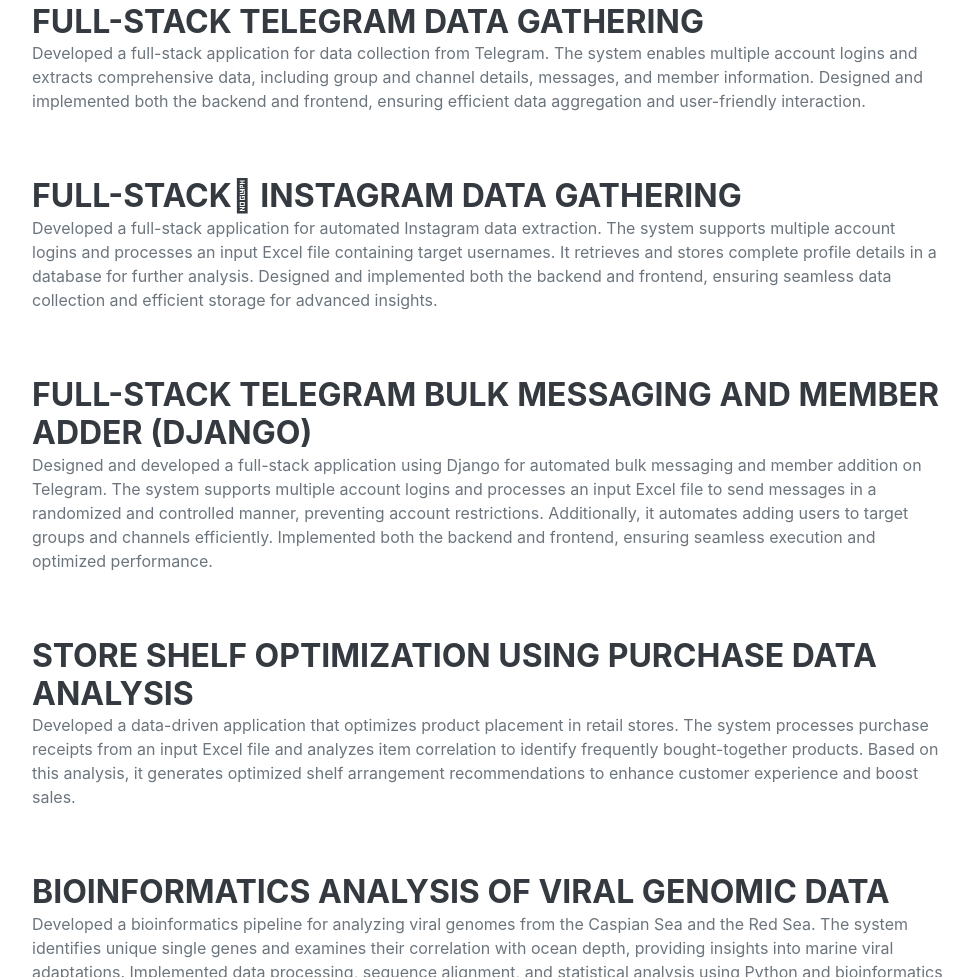
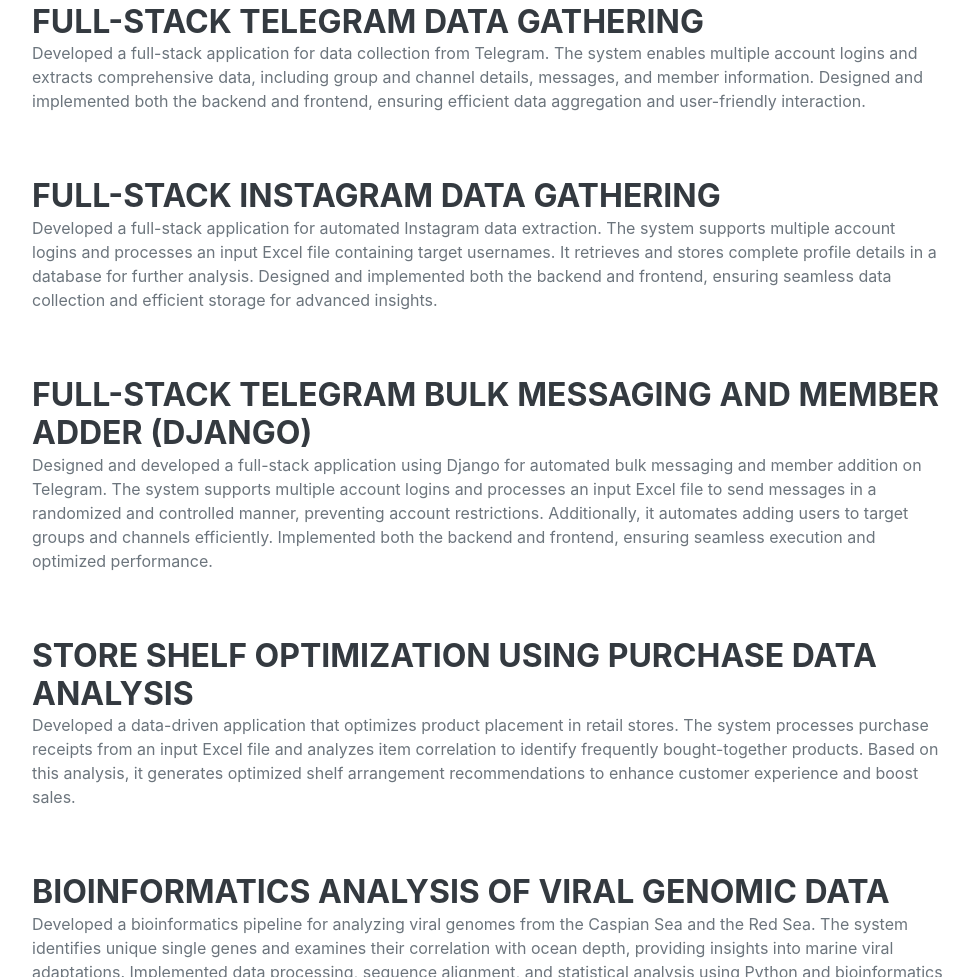
Before and after one commit to SeyedNasir/seyednasir.github.io, a plain HTML site: page index.html in a window 1280 px wide. Shown: the part 2928-3905 px from the top of the page, without its empty margins (288-1257 px from the left). Drawn offline with nearby package versions, Linux system fonts and the light colour scheme; a web font is replaced by a local one.

Commit message:
Update index.html

```diff
--- a/index.html
+++ b/index.html
@@ -139,7 +139,7 @@
                     </div>
                     <div class="d-flex flex-column flex-md-row justify-content-between mb-5">
                         <div class="flex-grow-1">
-                            <h3 class="mb-0">Full-Stack ّInstagram Data gathering</h3>
+                            <h3 class="mb-0">Full-Stack Instagram Data gathering</h3>
                             <p>Developed a full-stack application for automated Instagram data extraction. The system supports multiple account logins and processes an input Excel file containing target usernames. It retrieves and stores complete profile details in a database for further analysis. Designed and implemented both the backend and frontend, ensuring seamless data collection and efficient storage for advanced insights.</p>
                         </div>
                     </div>
```
